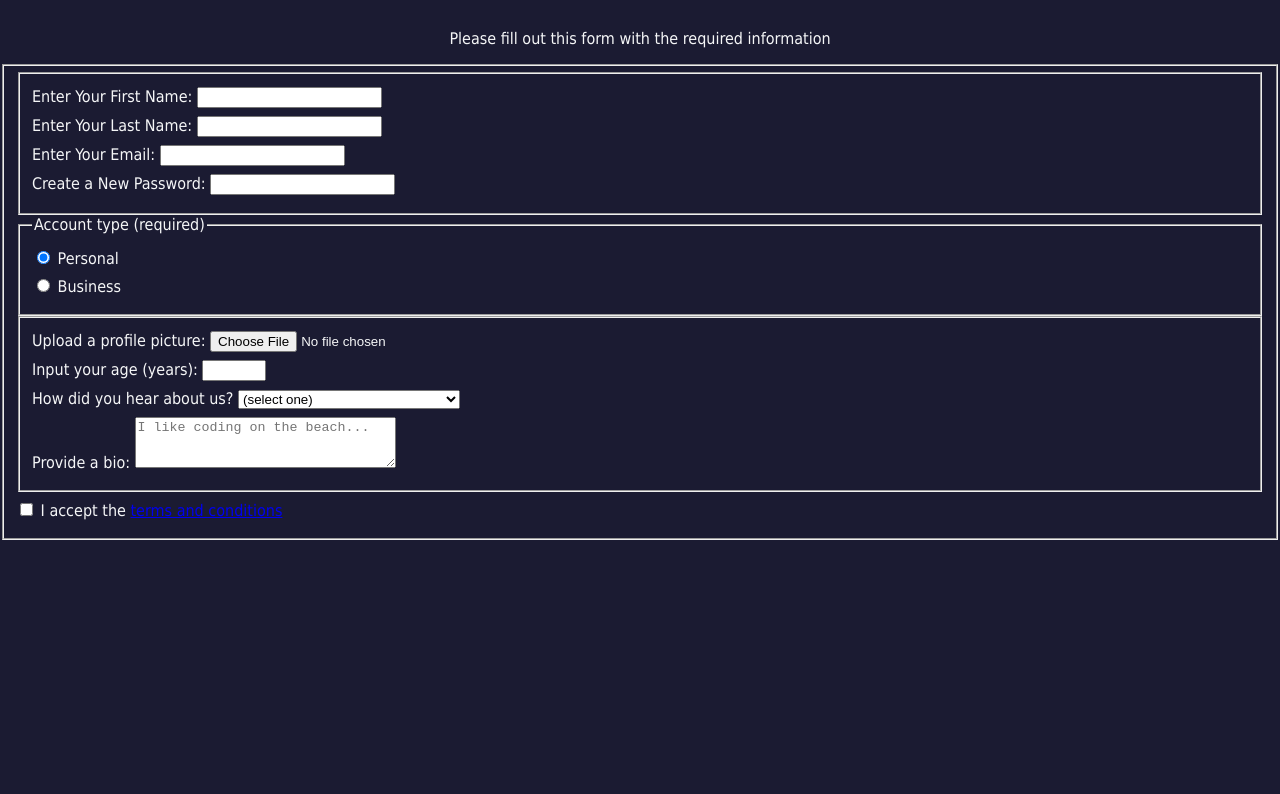
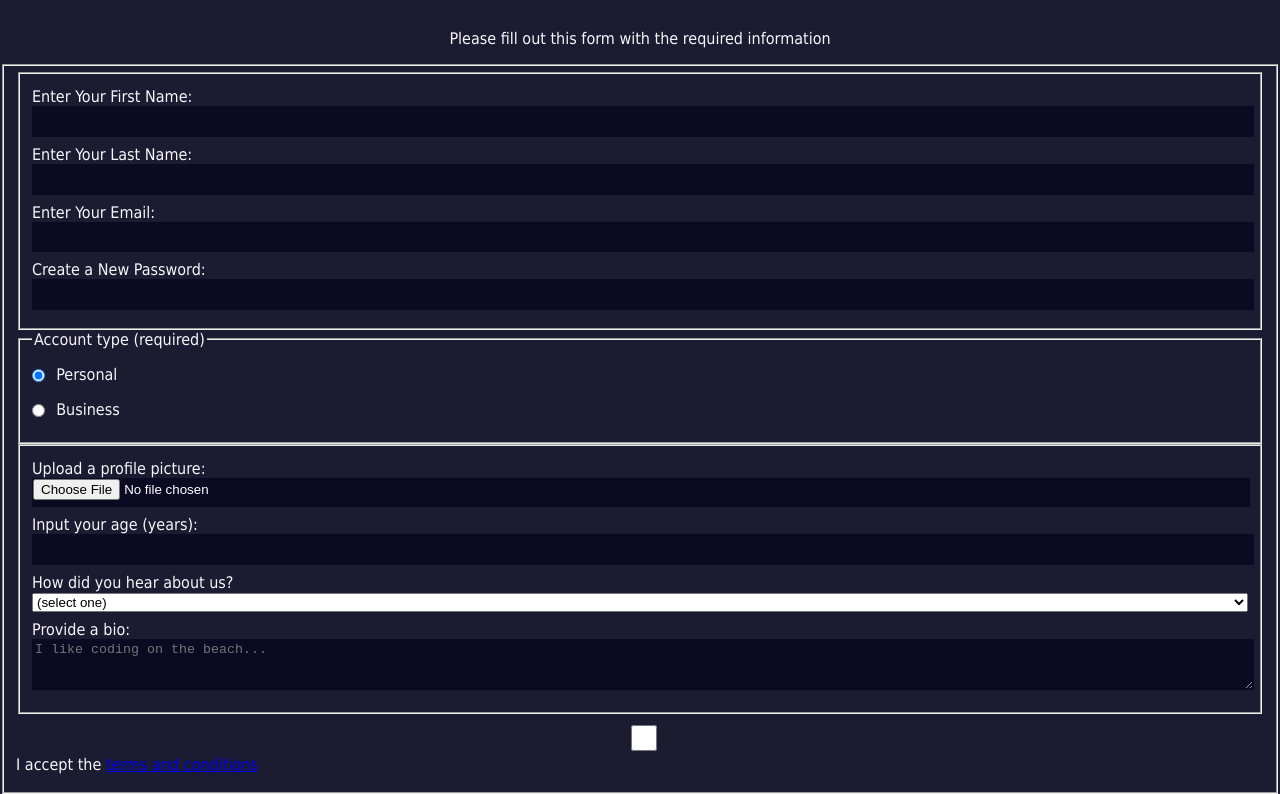
Before and after one commit to jacquie77917/Development-, a plain HTML site: page HTMLCSS/html-project-4-registration_form/index.html in a window 1280 px wide. Shown: the part 73-867 px from the top of the page. Before the commit the page ends 832 px from the top, so only its background shows below. Drawn offline with Linux system fonts and the light colour scheme.

Commit message:
nov 28 2023

```diff
--- a/HTMLCSS/html-project-4-registration_form/index.html
+++ b/HTMLCSS/html-project-4-registration_form/index.html
@@ -37,6 +37,7 @@
           <legend>Account type (required)</legend>
           <label for="personal-account"
             ><input
+              class="inline"
               id="personal-account"
               type="radio"
               name="account-type"
@@ -45,8 +46,8 @@
             Personal</label
           >
           <label for="business-account"
-            ><input id="business-account" type="radio" name="account-type" />
-            Business</label
+            ><input class="inline" business-account" type="radio"
+            name="account-type" /> Business</label
           >
         </fieldset>
         <fieldset>
--- a/HTMLCSS/html-project-4-registration_form/styles.css
+++ b/HTMLCSS/html-project-4-registration_form/styles.css
@@ -10,7 +10,23 @@ body {
 
 label {
   display: block;
-  margin: 0.5rem 0;
+  margin: 0.5rem 0 ;
+}
+input, textarea, select {
+  width: 100%;
+  margin: 10px, 0, 0, 0
+}
+input, textarea{
+  background-color: #0a0a23;
+  border: 1px solid #0a0a23;
+  color: #ffffff;
+  min-height: 2em;
+}
+.inline{
+  width: unset;
+  margin: 0 0.5em 0 0;
+  vertical-align: middle;
+
 }
 h1,
 p {
@@ -31,3 +47,6 @@ fieldset{
   border-bottom: 3px solid #3b3b4f;
 
 }
+fieldset:last-of-type{
+  border-bottom: none;
+}
```
Also changed, not shown: HTMLCSS/HTMLCSS-NOTES/CSS-NOTES-4.md (+12 -0 lines).
